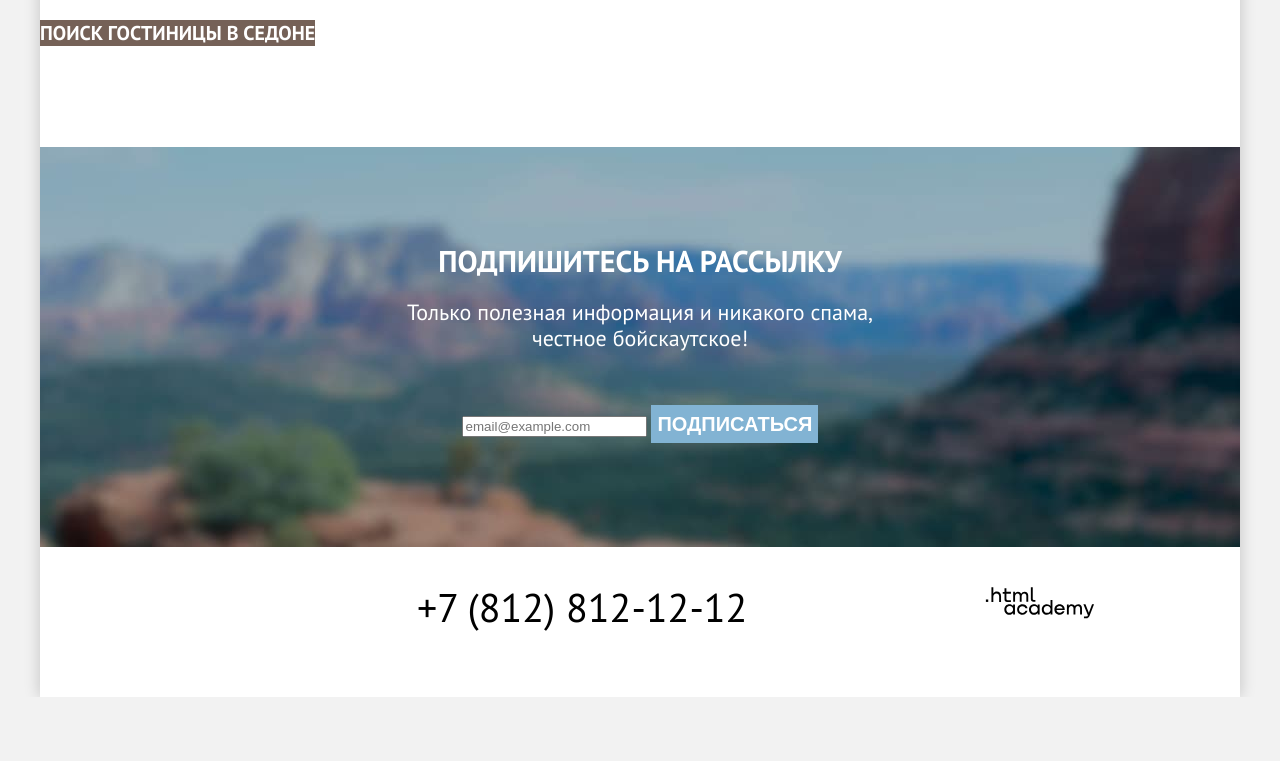
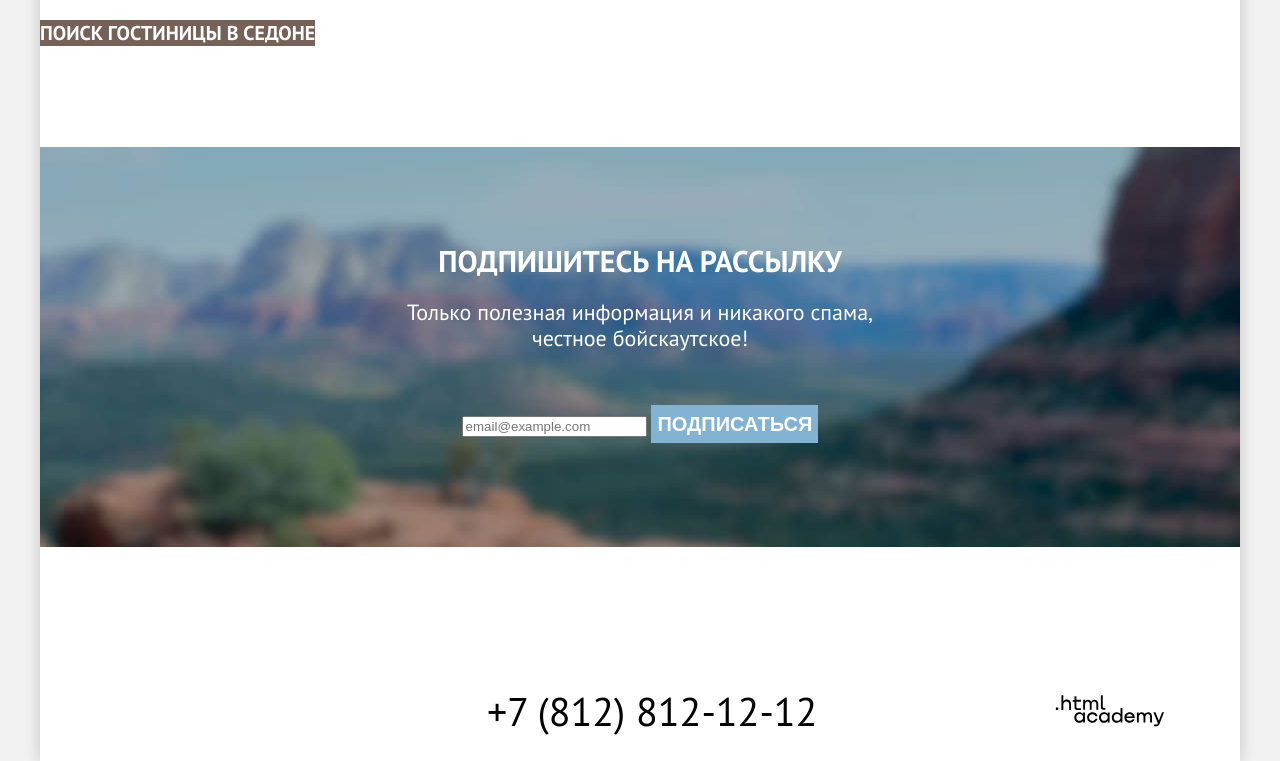
Before and after one commit to htmlacademy-htmlcss/2293623-sedona-36, a plain HTML site: page index.html in a window 1280 px wide. Shown: the part 2939-3700 px from the top of the page. Before the commit the page ends 3636 px from the top, so only its background shows below. Drawn offline with Linux system fonts and the light colour scheme.

Commit message:
Корректирует разметку футера

```diff
--- a/styles/styles.css
+++ b/styles/styles.css
@@ -365,10 +365,10 @@ body {
 
 .page-footer-container {
   display: flex;
-  width: 1200px;
-  margin: 0 auto;
-  padding-top: 40px;
-  padding-bottom: 30px;
+  width: 1060px;
+  padding: 40px 70px 30px;
+  margin-top: 104px;
+  align-items: center;
 }
 
 .footer-social {
@@ -378,7 +378,6 @@ body {
 
 .footer-social-list {
   display: flex;
-  flex-wrap: wrap;
   margin: 0;
   padding: 0;
   list-style: none;
@@ -406,7 +405,7 @@ body {
 }
 
 .footer-logo {
-  width: 115px;
+  display: flex;
 }
 
 /**catalog**/
```
Lines whose indentation alone changed are shown as unchanged.
